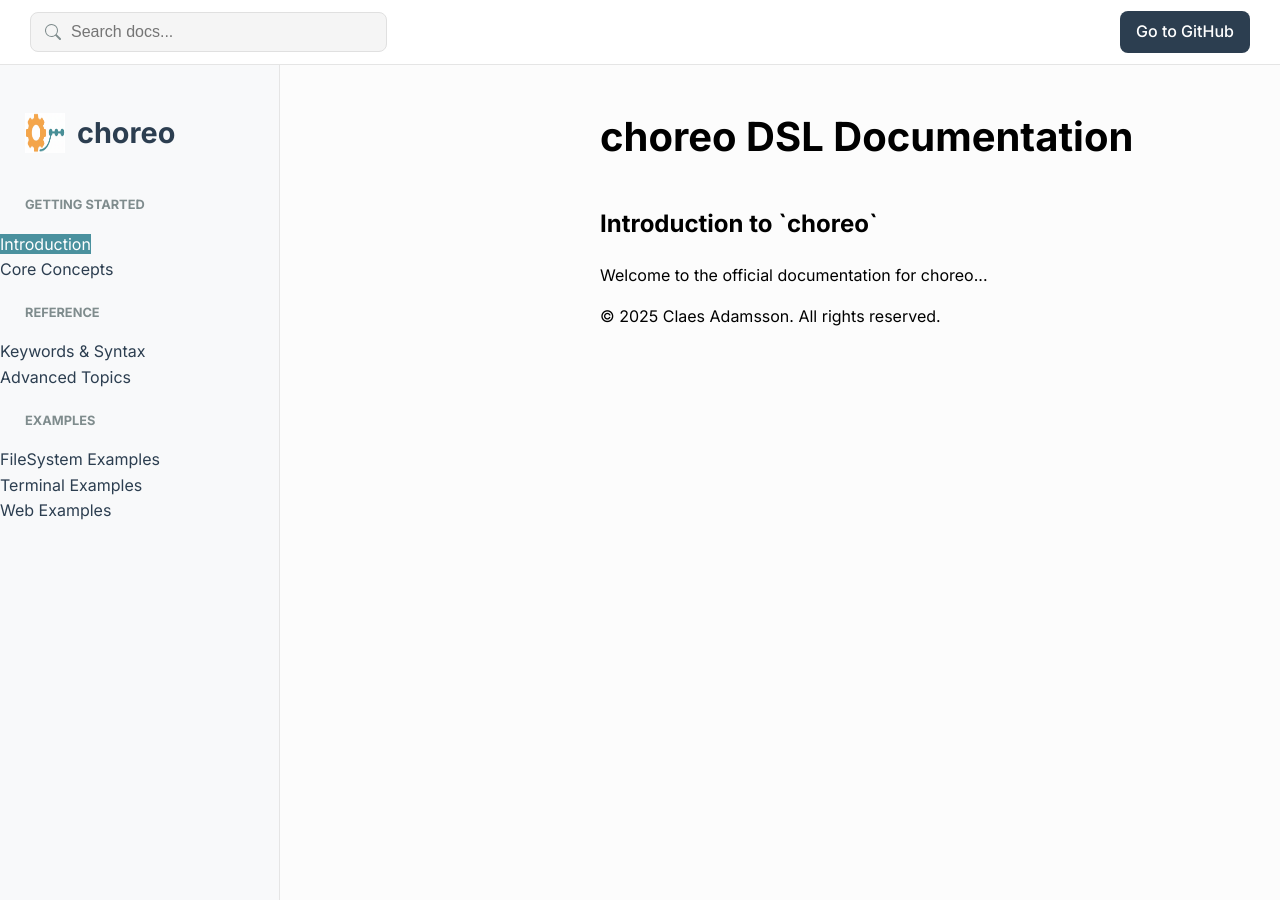
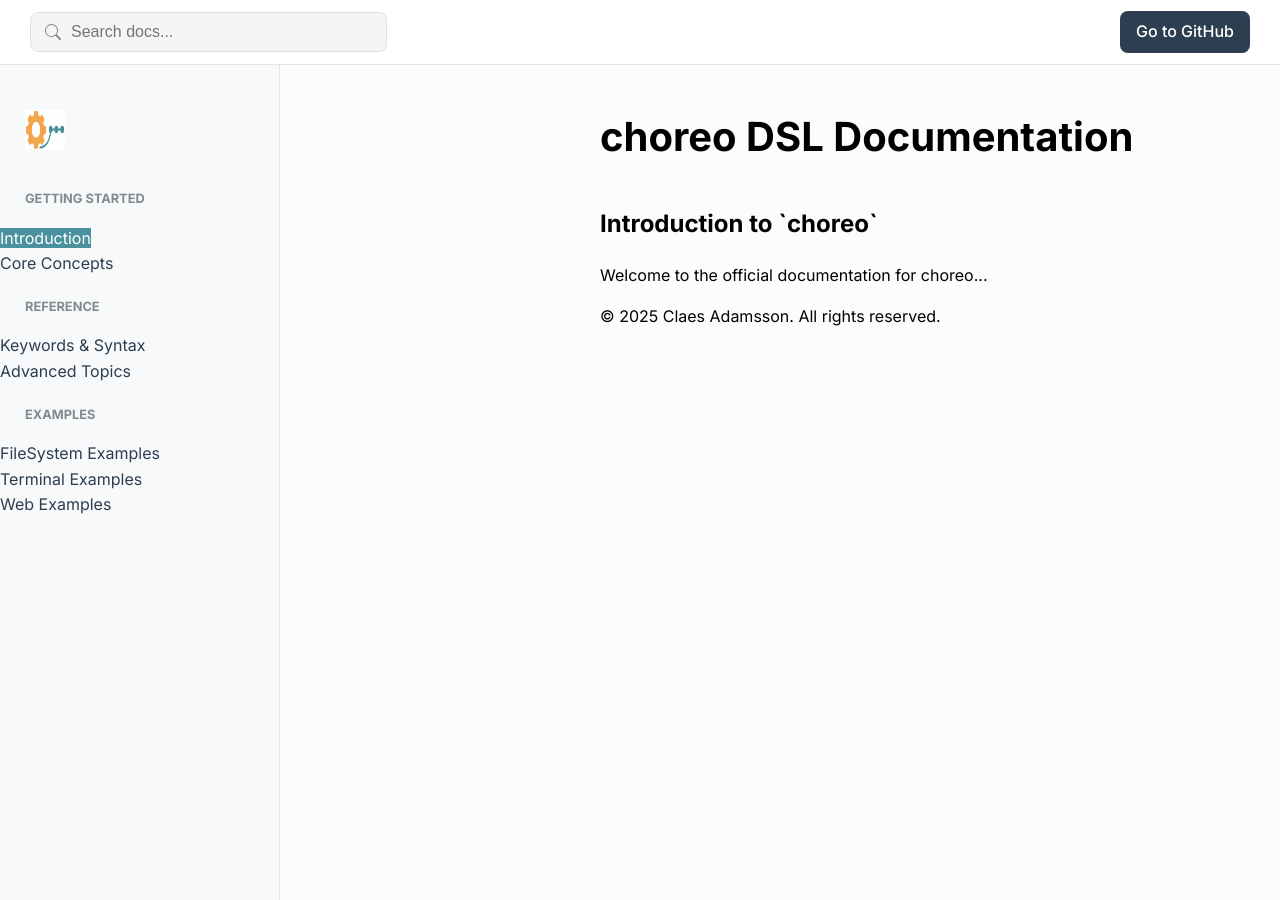
Before and after one commit to cladam/choreo, a Jekyll site: the page built from index.md, in a window 1280 px wide and 900 px high. Built offline with Jekyll 4.4.1, drawn with Linux system fonts in a browser that asks for light colours.

Commit message:
Remove 'choreo' heading from sidebar
Removed the heading 'choreo' from the sidebar.

```diff
--- a/_includes/sidebar.html
+++ b/_includes/sidebar.html
@@ -1,7 +1,6 @@
 <aside class="sidebar" id="sidebar">
   <div class="sidebar-header">
     <img src="{{ '/assets/choreo-icon.png' | relative_url }}" alt="Choreo Icon">
-    <h1>choreo</h1>
   </div>
 
   <nav class="sidebar-nav">
```
